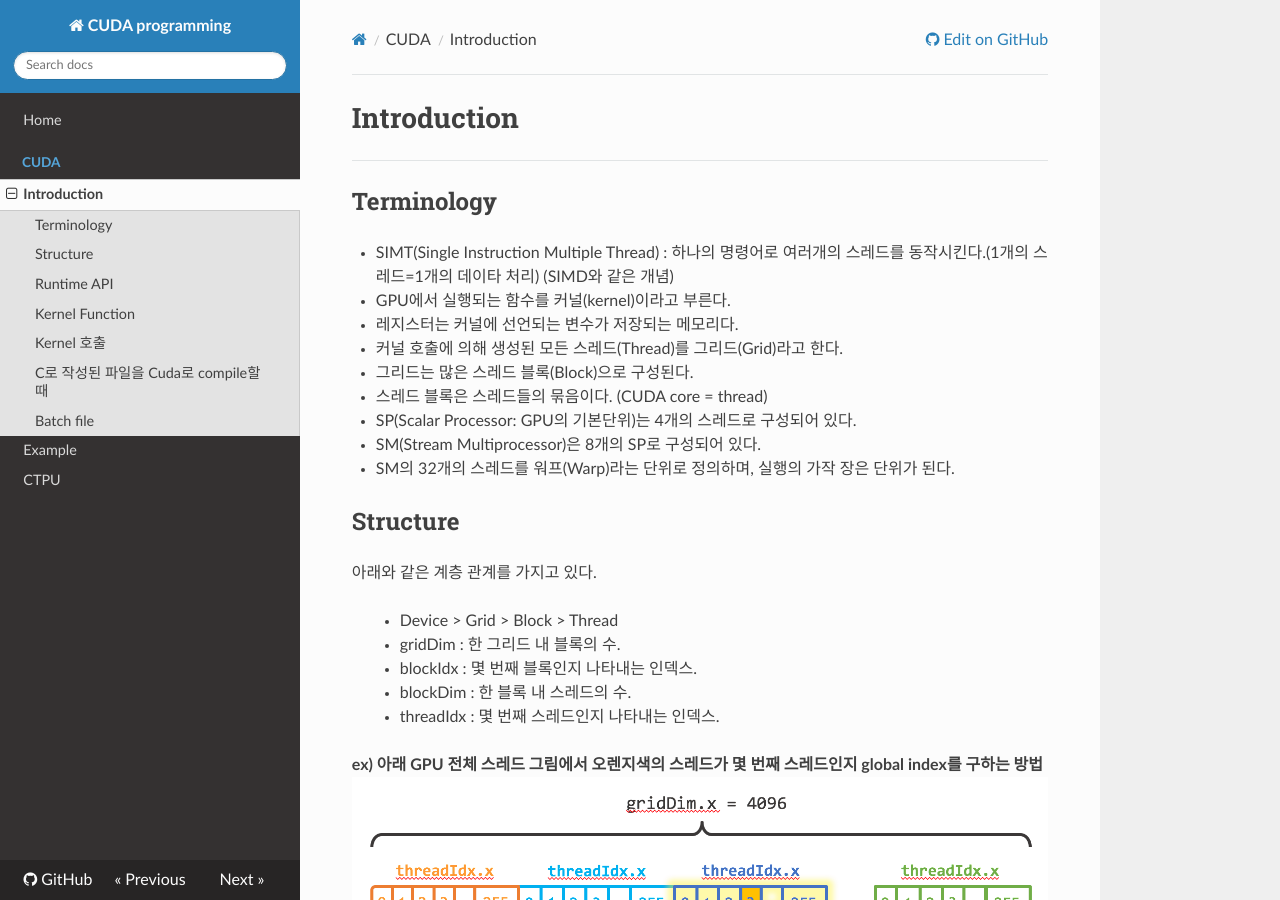
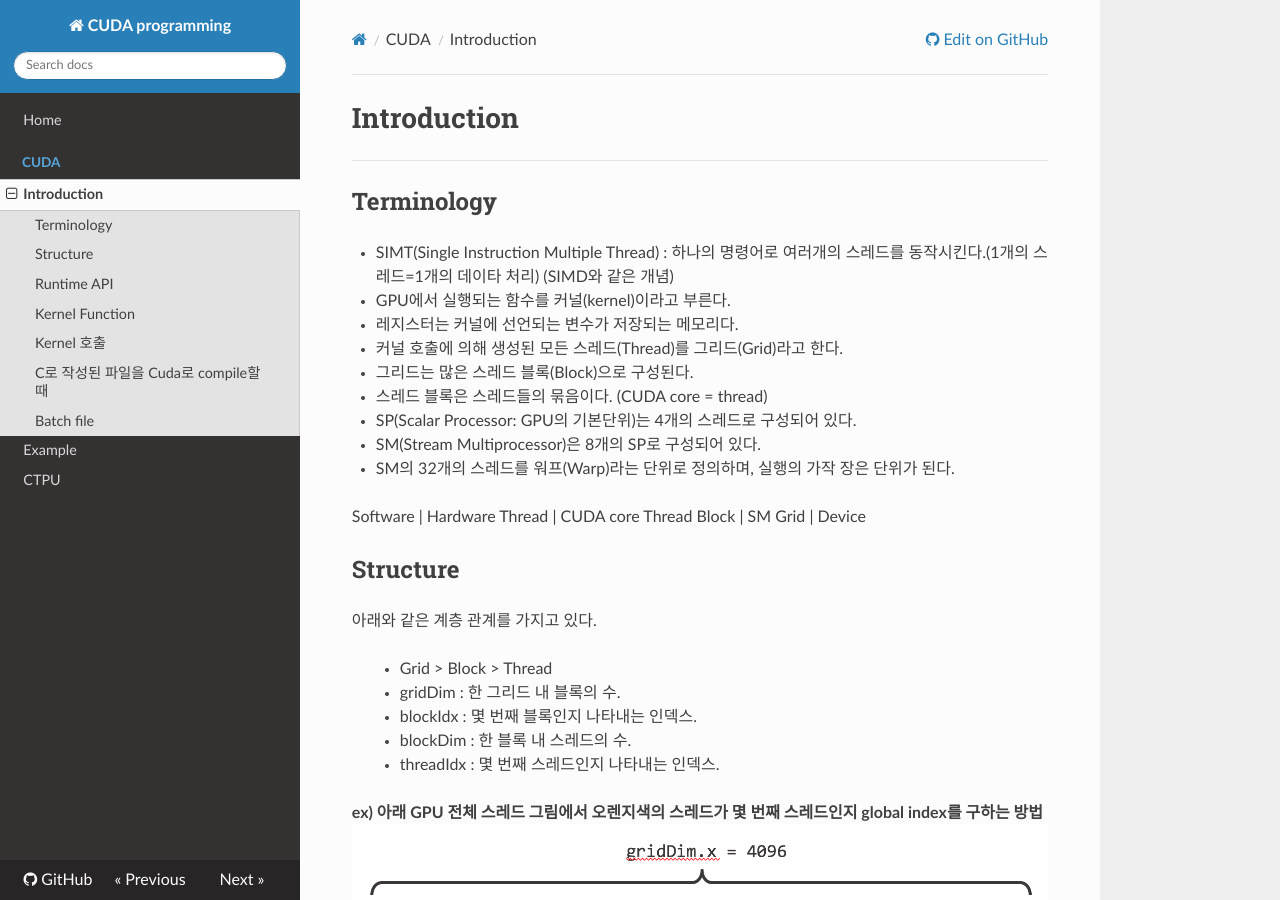
Before and after one commit to WonyoungCho/CUDA, an MkDocs documentation site: the page built from docs/CUDA_int.md, in a window 1280 px wide and 900 px high. Built offline with MkDocs 1.6.1, drawn with Linux system fonts in a browser that asks for light colours; nearby versions of some CDN libraries; old or Windows-style settings are respelled for this version of MkDocs.

Commit message:
Update CUDA_int.md

```diff
--- a/docs/CUDA_int.md
+++ b/docs/CUDA_int.md
@@ -12,9 +12,14 @@
 - SM(Stream Multiprocessor)은 8개의 SP로 구성되어 있다.
 - SM의 32개의 스레드를 워프(Warp)라는 단위로 정의하며, 실행의 가작 장은 단위가 된다.
 
+Software | Hardware
+Thread | CUDA core
+Thread Block | SM
+Grid | Device
+
 ## Structure
 아래와 같은 계층 관계를 가지고 있다.
-> - Device > Grid > Block > Thread
+> - Grid > Block > Thread
 - gridDim : 한 그리드 내 블록의 수.
 - blockIdx : 몇 번째 블록인지 나타내는 인덱스.
 - blockDim : 한 블록 내 스레드의 수.
```
